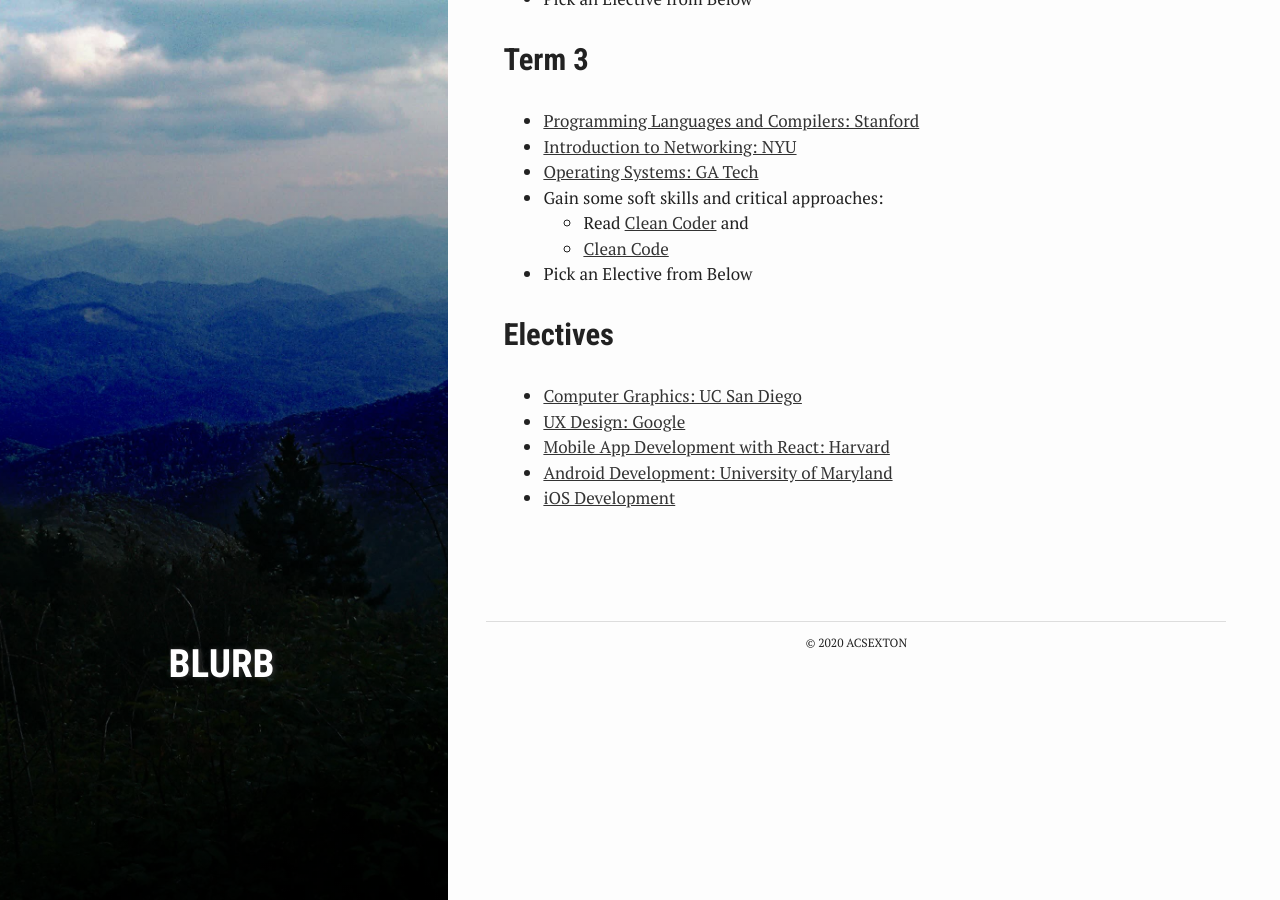
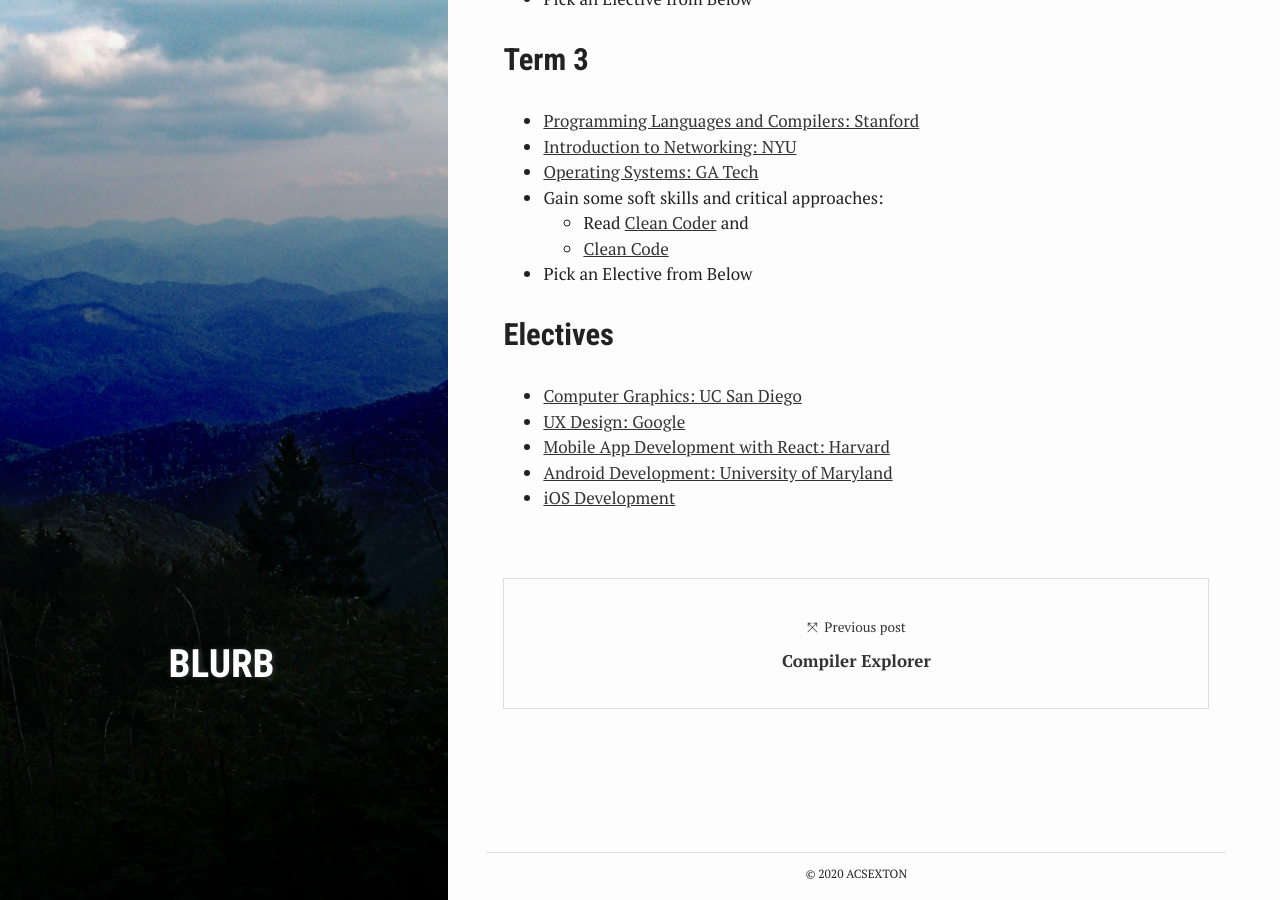
Before and after one commit to acsexton/acsexton.github.io, a Jekyll site: the page built from _posts/2020-03-30-online-classes.md, in a window 1280 px wide and 900 px high, scrolled down 1433 px. Built offline with Jekyll 4.4.1, drawn with Linux system fonts in a browser that asks for light colours.

Commit message:
add post links back and forward for blurb posts

```diff
--- a/_layouts/blurb.html
+++ b/_layouts/blurb.html
@@ -17,6 +17,22 @@
 
     {{ content }}
 
+    <div class="post-links">
+      {% if page.next.url %}
+        <a class="link-to-post" href="{{ page.next.url }}">
+          <span class="link-to-post__next">&#10535; &nbsp;Next post</span>
+          <span class="link-to-post__title">{{ page.next.title }}</span>
+        </a>
+      {% endif %}
+
+      {% if page.previous.url %}
+        <a class="link-to-post" href="{{ page.previous.url }}">
+          <span class="link-to-post__prev">&#10535; &nbsp;Previous post</span>
+          <span class="link-to-post__title">{{ page.previous.title }}</span>
+        </a>
+      {% endif %}
+    </div>
+
   </div>
 
 </article>
```
